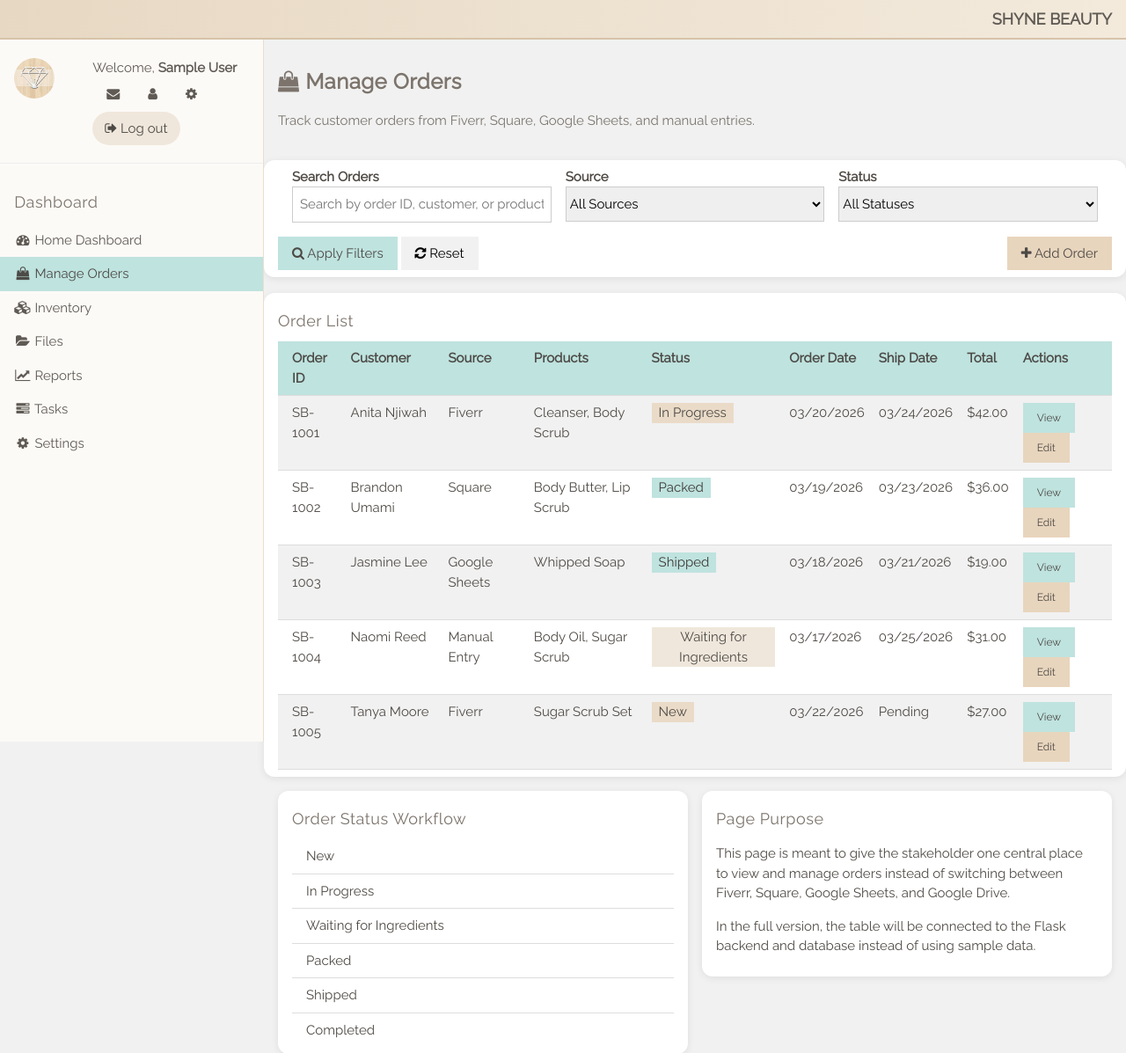
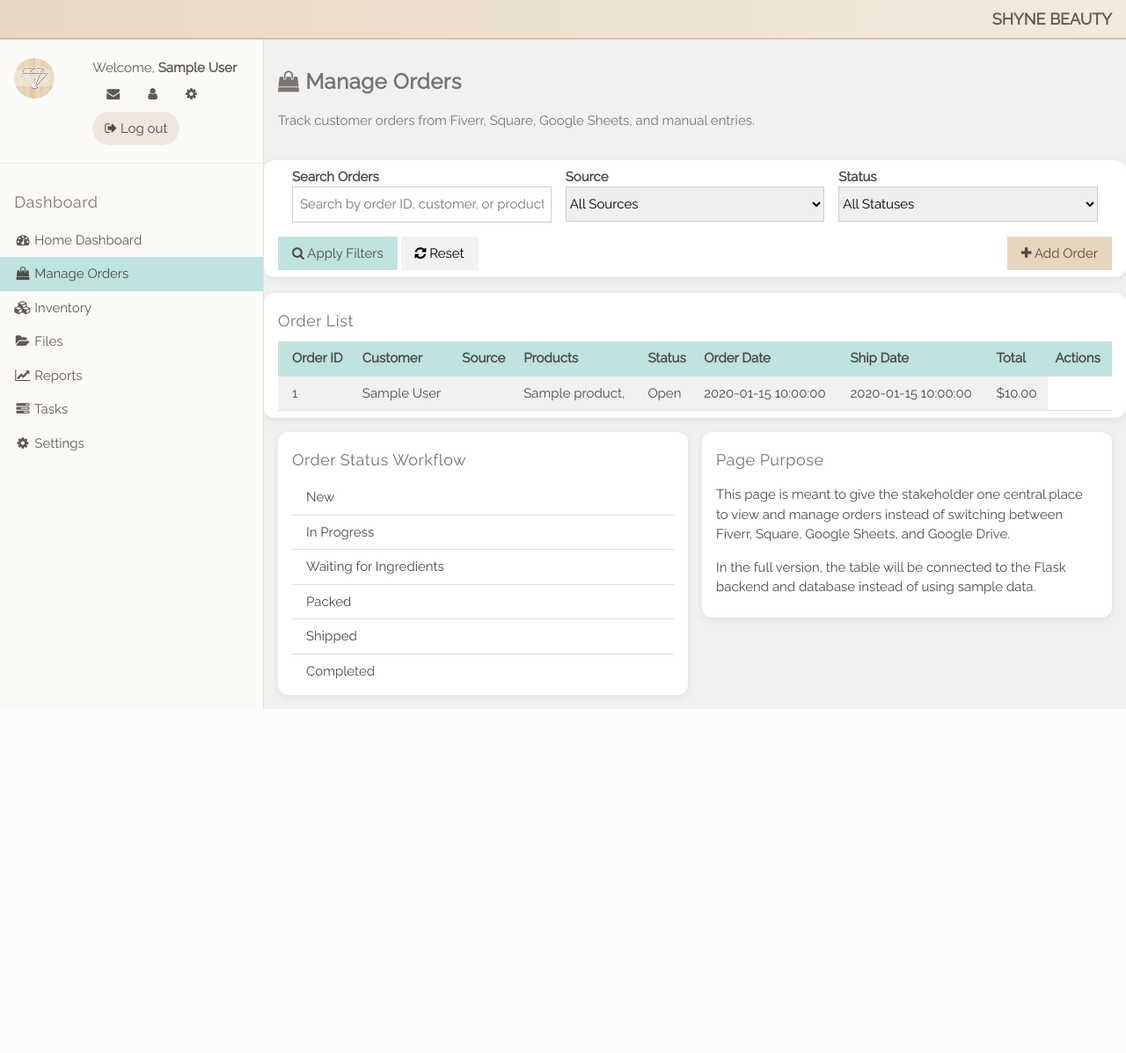
Before and after one commit to bianca-amoako/ShyneBeauty, a Flask app: page /orders in a window 1280 px wide. Shown: the top 1197 px of the page at 88% size. After the commit the page ends 806 px from the top, so only its background shows below. Run offline with Flask 3, Linux system fonts and the light colour scheme; a user stored in the database is signed in; tables that the repository leaves empty hold one stand-in row (values such as "Sample post").

Commit message:
manage orders page population logic

```diff
--- a/shyne.py
+++ b/shyne.py
@@ -165,7 +165,7 @@ class AdminUser(UserMixin, db.Model):
     def set_password(self, password):
         if not password:
             raise ValueError("Password is required.")
-        self.password_hash = generate_password_hash(password)
+        self.password_hash = generate_password_hash(password, method='pbkdf2')
 
     def check_password(self, password):
         if not self.password_hash:
@@ -543,7 +543,8 @@ def login():
 @app.route("/orders")
 @login_required
 def orders():
-    return render_template("manageOrders.html")
+    all_orders = db.session.query(Order).all()
+    return render_template("manageOrders.html",all_orders=all_orders)
 
 
 @app.route("/tasks")
--- a/templates/manageOrders.html
+++ b/templates/manageOrders.html
@@ -272,80 +272,19 @@
           <th>Actions</th>
         </tr>
 
+        <!-- Here is where the orders from the DB should be populated. -->
+        {% for order in all_orders %}
         <tr>
-          <td>SB-1001</td>
-          <td>Anita Njiwah</td>
-          <td>Fiverr</td>
-          <td>Cleanser, Body Scrub</td>
-          <td><span class="w3-tag sb-tag-beige">In Progress</span></td>
-          <td>03/20/2026</td>
-          <td>03/24/2026</td>
-          <td>$42.00</td>
-          <td>
-            <button class="w3-button w3-small sb-button">View</button>
-            <button class="w3-button w3-small sb-button-warm">Edit</button>
-          </td>
+            <td>{{ order.id }}</td>
+            <td>{{ order.customer.first_name }} {{ order.customer.last_name }}</td>
+            <td>{{ order.source_platform }}</td>
+            <td>{% for item in order.order_items %} {{item.product.name}}, {% endfor %}</td>
+            <td>{{ order.status }}</td>
+            <td>{{ order.placed_at }}</td>
+            <td>{{order.shipment.shipped_at}}</td>
+            <td>${{ "%.2f"|format(order.total_amount) }}</td>
         </tr>
-
-        <tr>
-          <td>SB-1002</td>
-          <td>Brandon Umami</td>
-          <td>Square</td>
-          <td>Body Butter, Lip Scrub</td>
-          <td><span class="w3-tag sb-tag-aqua">Packed</span></td>
-          <td>03/19/2026</td>
-          <td>03/23/2026</td>
-          <td>$36.00</td>
-          <td>
-            <button class="w3-button w3-small sb-button">View</button>
-            <button class="w3-button w3-small sb-button-warm">Edit</button>
-          </td>
-        </tr>
-
-        <tr>
-          <td>SB-1003</td>
-          <td>Jasmine Lee</td>
-          <td>Google Sheets</td>
-          <td>Whipped Soap</td>
-          <td><span class="w3-tag sb-tag-aqua">Shipped</span></td>
-          <td>03/18/2026</td>
-          <td>03/21/2026</td>
-          <td>$19.00</td>
-          <td>
-            <button class="w3-button w3-small sb-button">View</button>
-            <button class="w3-button w3-small sb-button-warm">Edit</button>
-          </td>
-        </tr>
-
-        <tr>
-          <td>SB-1004</td>
-          <td>Naomi Reed</td>
-          <td>Manual Entry</td>
-          <td>Body Oil, Sugar Scrub</td>
-          <td><span class="w3-tag sb-tag-soft">Waiting for Ingredients</span></td>
-          <td>03/17/2026</td>
-          <td>03/25/2026</td>
-          <td>$31.00</td>
-          <td>
-            <button class="w3-button w3-small sb-button">View</button>
-            <button class="w3-button w3-small sb-button-warm">Edit</button>
-          </td>
-        </tr>
-
-        <tr>
-          <td>SB-1005</td>
-          <td>Tanya Moore</td>
-          <td>Fiverr</td>
-          <td>Sugar Scrub Set</td>
-          <td><span class="w3-tag sb-tag-beige">New</span></td>
-          <td>03/22/2026</td>
-          <td>Pending</td>
-          <td>$27.00</td>
-          <td>
-            <button class="w3-button w3-small sb-button">View</button>
-            <button class="w3-button w3-small sb-button-warm">Edit</button>
-          </td>
-        </tr>
+    {% endfor %}
       </table>
     </div>
   </div>
```
